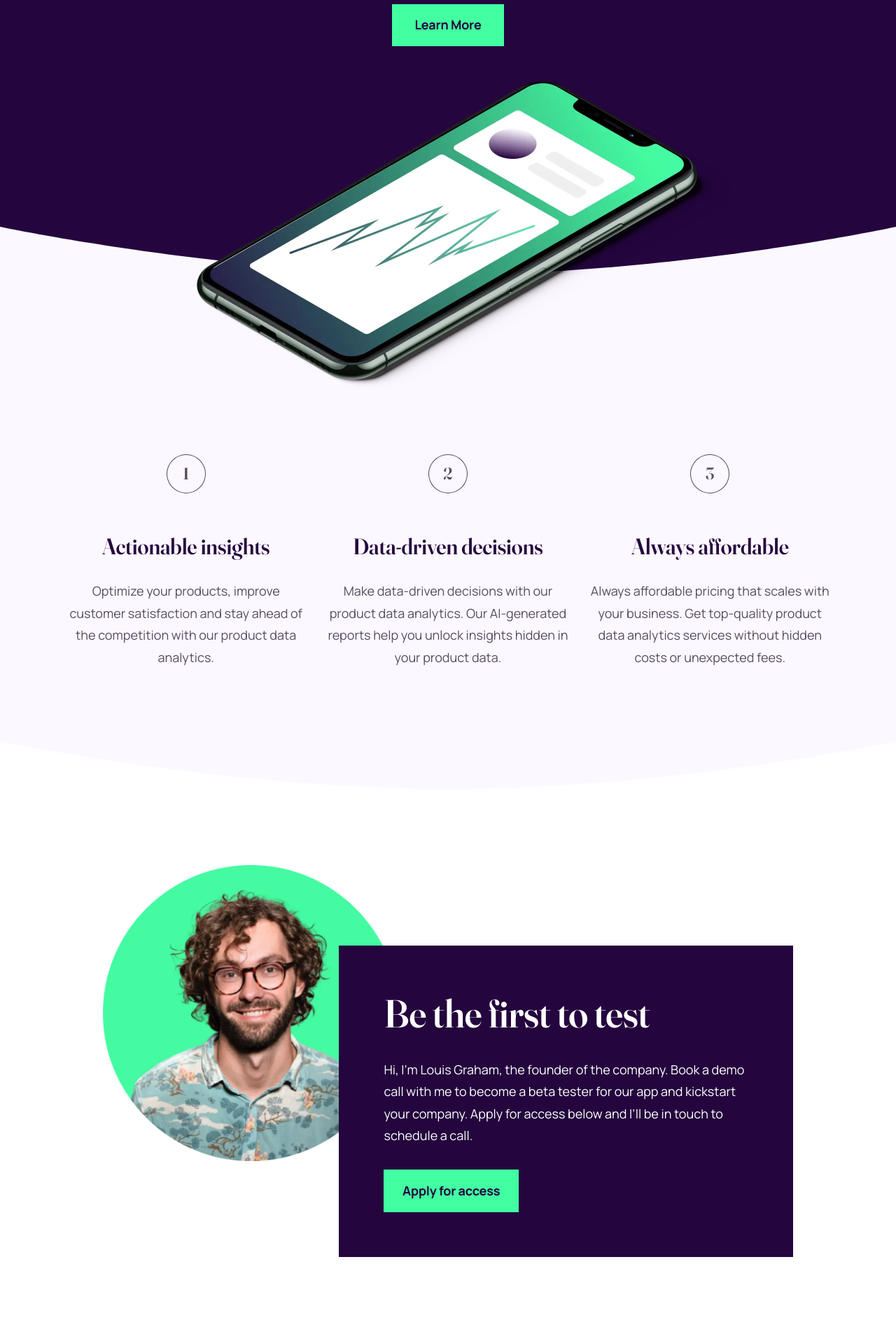
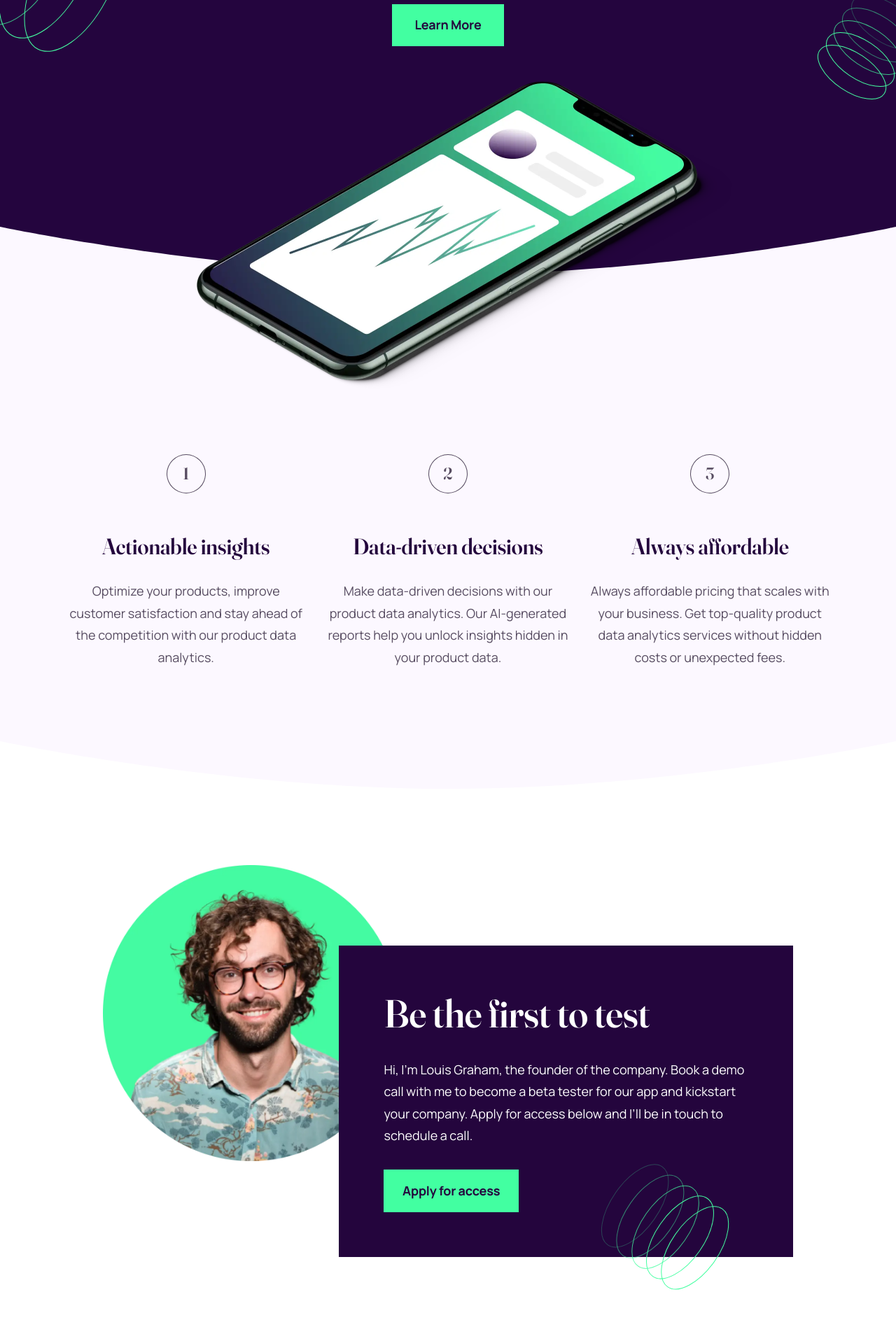
Before and after one commit to Chanawin-kmpn/workit-landing-page, a plain HTML site: page index.html in a window 1280 px wide. Shown: the part 337-2233 px from the top of the page at 70% size. Drawn offline with Linux system fonts and the light colour scheme.

Commit message:
Fix font and background location
Fix font and background location

```diff
--- a/style.css
+++ b/style.css
@@ -1,11 +1,11 @@
 @font-face {
     font-family: fraunces;
-    src: url(./assets/fonts/fraunces/static/Fraunces_144pt-SemiBold.ttf);
+    src: url(assets/fonts/fraunces/static/Fraunces_144pt-SemiBold.ttf);
 }
 
 @font-face {
     font-family: manrope;
-    src: url(./assets/fonts/manrope/Manrope-VariableFont_wght.ttf);
+    src: url(assets/fonts/manrope/Manrope-VariableFont_wght.ttf);
 }
 
 *,
@@ -280,8 +280,8 @@ footer {
 
 @media (min-width: 720px) {
     header {
-        background-image: url(/starter-code/assets/images/bg-pattern-1.svg),
-            url(/starter-code/assets/images/bg-pattern-2.svg);
+        background-image: url(./assets/images/bg-pattern-1.svg),
+            url(./assets/images/bg-pattern-2.svg);
         background-repeat: no-repeat;
         background-position: top 4.445rem left -14.2043rem, top 15.625rem right -5.855rem;
         padding: 2.25rem 5.2083% 0;
@@ -357,7 +357,7 @@ footer {
     }
 
     .founder-content::after {
-        content: url(/starter-code/assets/images/bg-pattern-3.svg);
+        content: url(./assets/images/bg-pattern-3.svg);
         position: absolute;
         bottom: -7.2rem;
         right: 0.7531rem;
```
